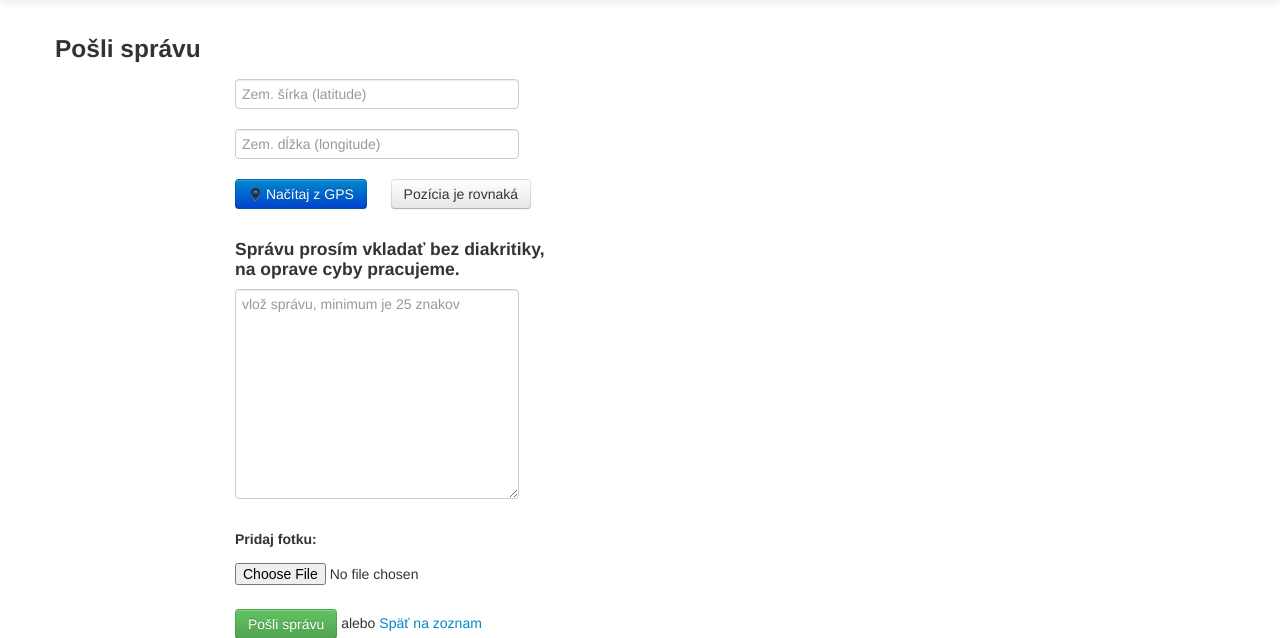
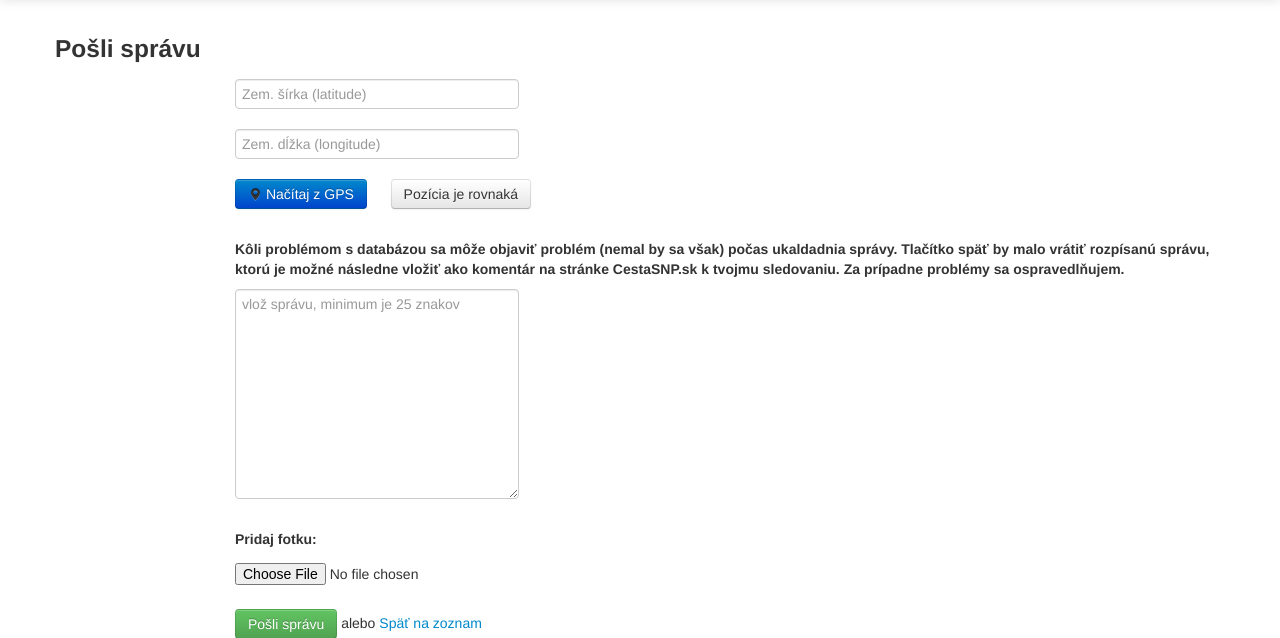
Before and after one commit to hasty001/livesledovanie, a Python web app: template templates/spravy.html in a window 1280 px wide. Shown: the part 41-679 px from the top of the page. Run offline with Jinja, Linux system fonts and the light colour scheme; the template is opened without the code that fills it, so the values that code supplies are empty.

Commit message:
pridanie spravy ohladom problemov

```diff
--- a/templates/spravy.html
+++ b/templates/spravy.html
@@ -96,7 +96,9 @@ $('#rovnaka').click(function(){
 
     <div class="control-group">
         <div class="controls">
-            <h4>Správu prosím vkladať bez diakritiky,<br>na oprave cyby pracujeme.</h4>
+            <h5>Kôli problémom s databázou sa môže objaviť problém (nemal by sa však) počas ukaldadnia správy. Tlačítko späť
+                by malo vrátiť rozpísanú správu, ktorú je možné následne vložiť ako komentár na stránke CestaSNP.sk k tvojmu sledovaniu.
+                Za prípadne problémy sa ospravedlňujem.</h5>
           <textarea id="text" name="text" rows=10 minlength="25" class="input-xlarge" placeholder="vlož správu, minimum je 25 znakov" required>{{ request.form.text }}</textarea>
         </div>
     </div>
```
